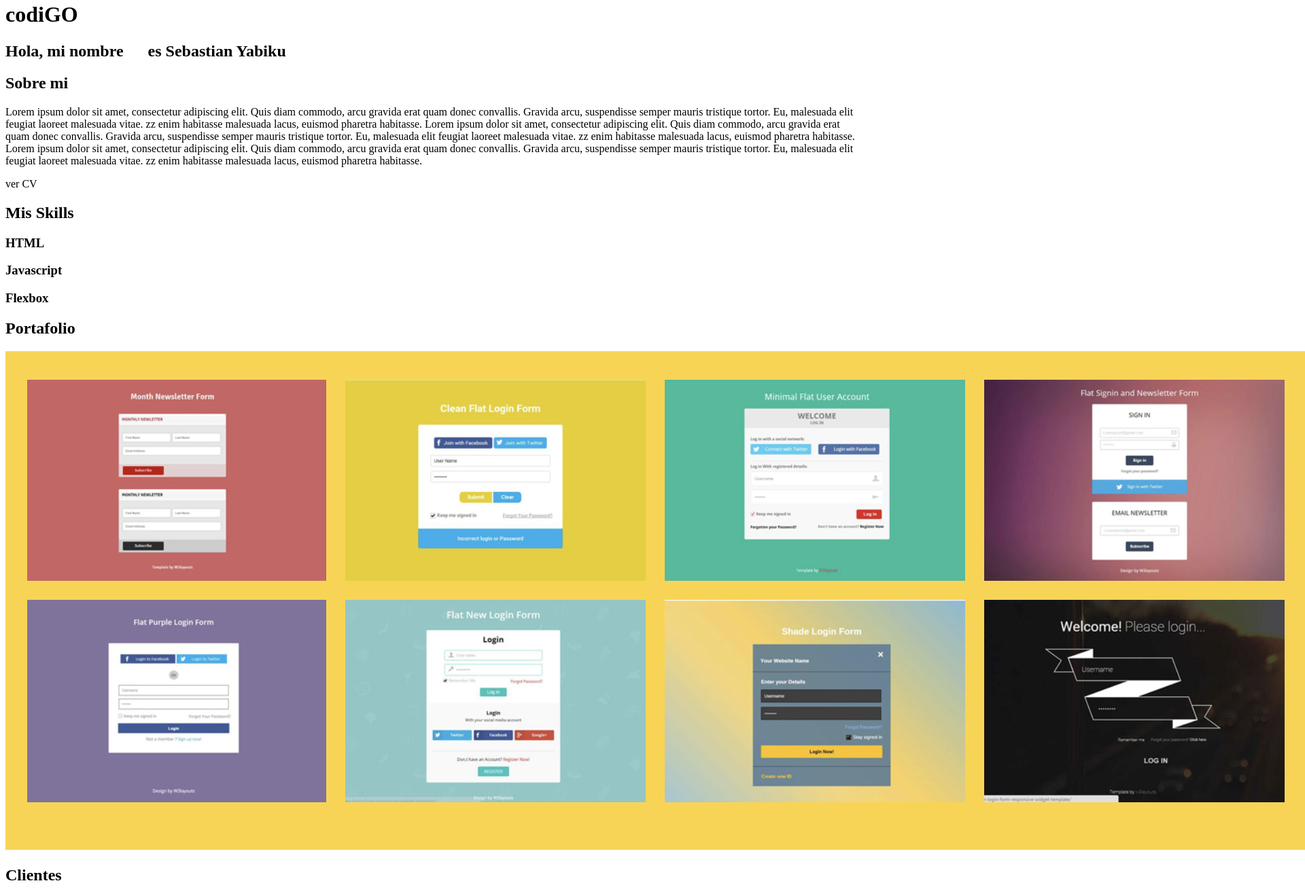
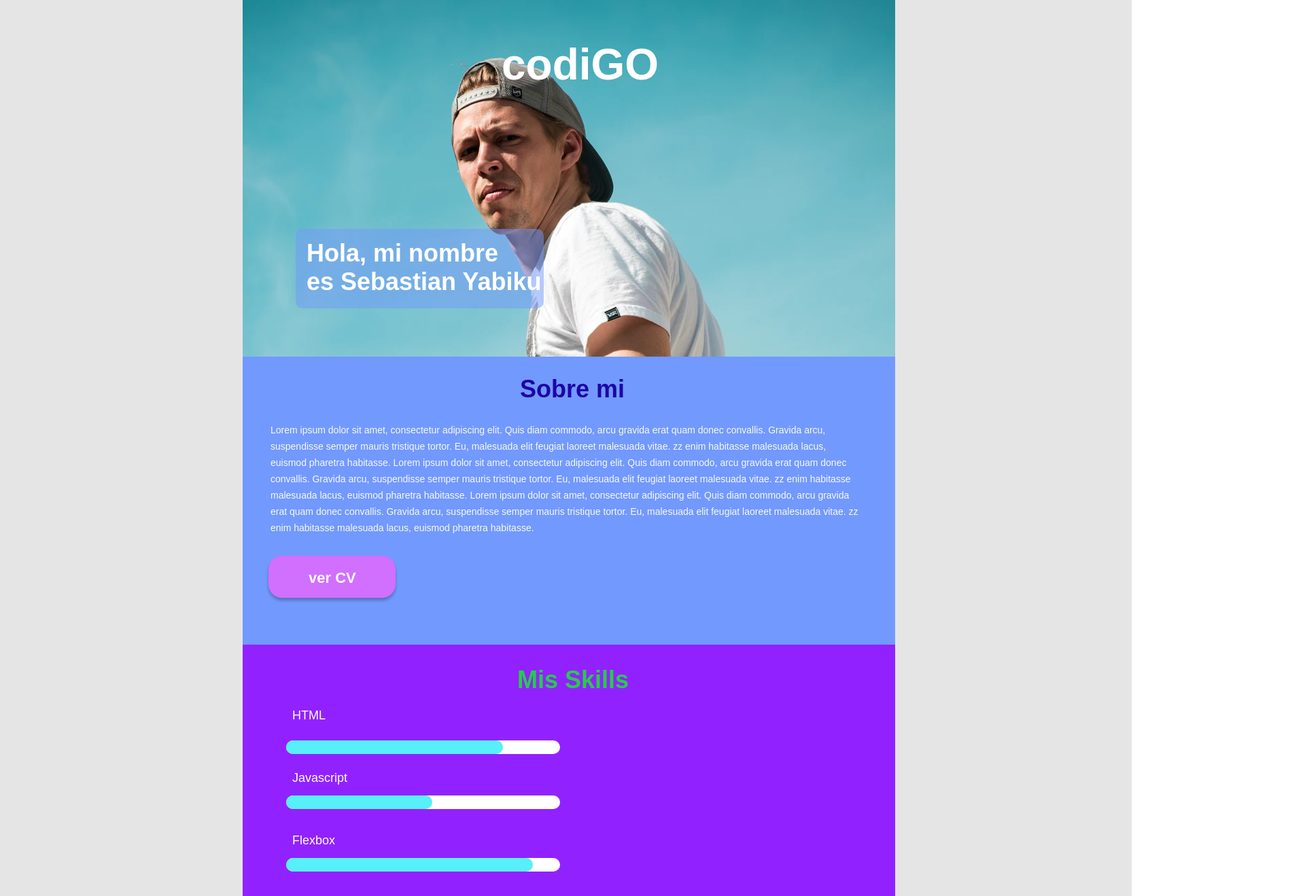
Before and after one commit to Pavl64/hackaton-S4, a plain HTML site: page index.html in a window 1280 px wide. Shown: the part 18-1337 px from the top of the page at 68% size, 1920 px wide, since content can reach past the window. Drawn offline with Linux system fonts and the light colour scheme.

Commit message:
añadir link al index y crear estilos en css

```diff
--- a/index.html
+++ b/index.html
@@ -4,6 +4,7 @@
     <meta charset="UTF-8">
     <meta http-equiv="X-UA-Compatible" content="IE=edge">
     <meta name="viewport" content="width=device-width, initial-scale=1.0">
+    <link rel="stylesheet" href="./styles/main.css">
     <title>PRACTICA 3-Figma</title>
 </head>
 <body>
--- /dev/null
+++ b/styles/main.css
@@ -0,0 +1,302 @@
+*{
+    margin:0;
+}
+body{
+
+    background-image:url(../inagenes/unJoven.png);
+    width: 1665.47px;
+    height:2632px;
+    background-repeat: no-repeat;
+}
+.codigo{
+
+    width: 960px;
+    border: solid #E5E5E5;
+    border-width:9.05px 348.23px 0px 357.23px;
+    height: 534.04px;
+}
+.codigo h1{
+    position:relative;
+width: 232px;
+height: 74px;
+left: 381px;
+top: 67px;
+font-family: 'Arial';
+font-style: normal;
+font-weight: 700;
+font-size: 64px;
+line-height: 74px;
+color: #FFFFFF;
+}
+.codigo .rectangle1{
+    position:relative;
+    width: 365px;
+    height: 117px;
+    left: 78px;
+    top: 272px;
+    background: rgba(114, 153, 254, 0.5);
+    border-radius: 10px;
+}
+.codigo >h2{
+    position:relative;
+width: 361px;
+height: 97px;
+left: 94px;
+top: 170px;
+
+font-family: 'Arial';
+font-style: normal;
+font-weight: 700;
+font-size: 36px;
+line-height: 42px;
+color: #FFFFFF;
+}
+.sobreMi{
+    background: #7299FE;
+
+    width: 960px;
+    border: solid #E5E5E5;
+    border-width:0px 348.23px 0px 357.23px;
+    height:424px;
+}
+.sobreMi h2{
+    position:relative;
+width: 155px;
+height: 41px;
+left: 408px;
+top: 27px;
+
+font-family: 'Arial';
+font-style: normal;
+font-weight: 700;
+font-size: 36px;
+line-height: 41px;
+
+color: #1D06A7;
+}
+.sobreMi .text{
+    position:relative;
+width: 872px;
+height: 166px;
+left: 41px;
+top: 55px;
+
+font-family: 'Arial';
+font-style: normal;
+font-weight: 400;
+font-size: 14px;
+line-height: 24px;
+/* or 171% */
+
+
+color: #F8F8F8;
+}
+.sobreMi .rectangle2{
+    position:relative;
+width: 187px;
+height: 62px;
+left: 38px;
+top: 86px;
+
+background: #D16FFF;
+box-shadow: 0px 4px 4px rgba(0, 0, 0, 0.25);
+border-radius: 20px;
+}
+.sobreMi .verCV{
+    position:relative;
+width: 71px;
+height: 25px;
+left: 97px;
+top:44px;
+
+font-family: 'Arial';
+font-style: normal;
+font-weight: 700;
+font-size: 22px;
+line-height: 25px;
+
+color: #FFFFFF;
+}
+.misSkills{
+    position:relative;
+width: 960px;
+height: 424px;
+border: solid #E5E5E5;
+border-width:0px 348.23px 0px 357.23px;
+background: #9122FF;
+}
+.misSkills h2{
+    position: absolute;
+width: 165px;
+height: 41px;
+left: 404px;
+top: 31px;
+
+font-family: 'Arial';
+font-style: normal;
+font-weight: 700;
+font-size: 36px;
+line-height: 41px;
+
+color: #26CC4B;
+}
+.misSkills .html{
+    position: absolute;
+width: 50px;
+height: 21px;
+left: 73px;
+top: 94px;
+
+font-family: 'Arial';
+font-style: normal;
+font-weight: 400;
+font-size: 18px;
+line-height: 21px;
+color: #FFFFFF;
+}
+.rectangleA{
+    position: absolute;
+width: 403px;
+height: 20px;
+left: 64px;
+top:141px;
+
+background: #FFFFFF;
+border-radius: 10px;
+}
+.rectangleA1{
+    position: absolute;
+width: 319px;
+height: 20px;
+background: #57EFF9;
+border-radius: 20px;
+}
+.java{
+    position: absolute;
+width: 82px;
+height: 21px;
+left: 73px;
+top: 186px;
+
+font-family: 'Arial';
+font-style: normal;
+font-weight: 400;
+font-size: 18px;
+line-height: 21px;
+/* identical to box height */
+
+
+color: #FFFFFF;
+}
+.rectangleB{
+    position: absolute;
+width: 403px;
+height: 20px;
+left: 64px;
+top: 222px;
+
+background: #FFFFFF;
+border-radius: 10px;
+}
+.rectangleB1{
+    position: absolute;
+width: 215px;
+height: 20px;
+background: #57EFF9;
+border-radius: 20px;
+}
+.flexbox{
+    position: absolute;
+    width: 82px;
+    height: 21px;
+    left: 73px;
+    top: 278px;
+
+    font-family: 'Arial';
+    font-style: normal;
+    font-weight: 400;
+    font-size: 18px;
+    line-height: 21px;
+    /* identical to box height */
+
+
+    color: #FFFFFF;
+}
+.rectangleC{
+    position: absolute;
+width: 403px;
+height: 20px;
+left: 64px;
+top: 314px;
+
+background: #FFFFFF;
+border-radius: 10px;
+}
+.rectangleC1{
+    position: absolute;
+width:363px;
+height: 20px;
+background: #57EFF9;
+border-radius: 20px;
+}
+.portafolio{
+    position:relative;
+width: 960px;
+height: 424px;
+border: solid #E5E5E5;
+border-width:0px 348.23px 0px 357.23px;
+background:#FFD233;
+}
+.portafolio h2{
+    position: absolute;
+width: 169px;
+height: 41px;
+left: 399px;
+top: 42px;
+
+font-family: 'Arial';
+font-style: normal;
+font-weight: 700;
+font-size: 36px;
+line-height: 41px;
+
+color: #00AD84;
+}
+.imagen2{
+    position:absolute;
+    width:650px;
+height: 225px;
+left: 513.23px;
+top: 1503px;
+}
+.clientes{
+    position:relative;
+width: 960px;
+height: 258px;
+border: solid #E5E5E5;
+border-width:0px 348.23px 0px 357.23px;
+
+background: #3F4E62;
+}
+.clientes h2{
+    position: absolute;
+width: 141px;
+height: 41px;
+left: 413px;
+top: 23px;
+
+font-family: 'Arial';
+font-style: normal;
+font-weight: 700;
+font-size: 36px;
+line-height: 41px;
+
+color: #ADFF28;
+}
+.imagen3{
+    position:absolute;
+    width:840px;
+height:70px;
+left:418.23px;
+top: 1889px;
+}
```
